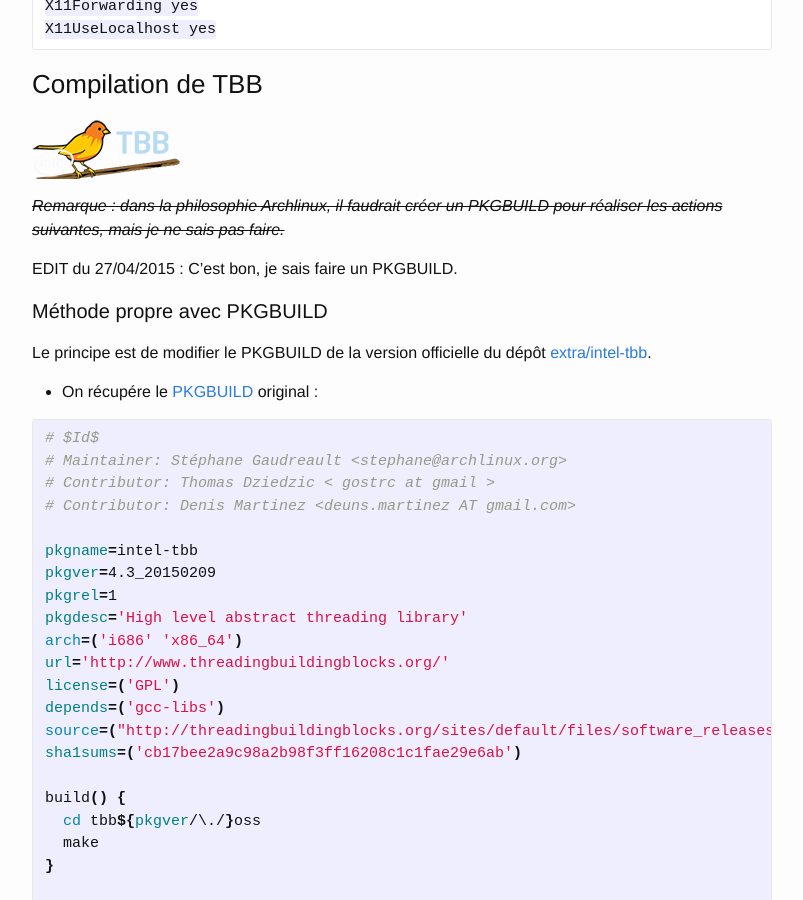
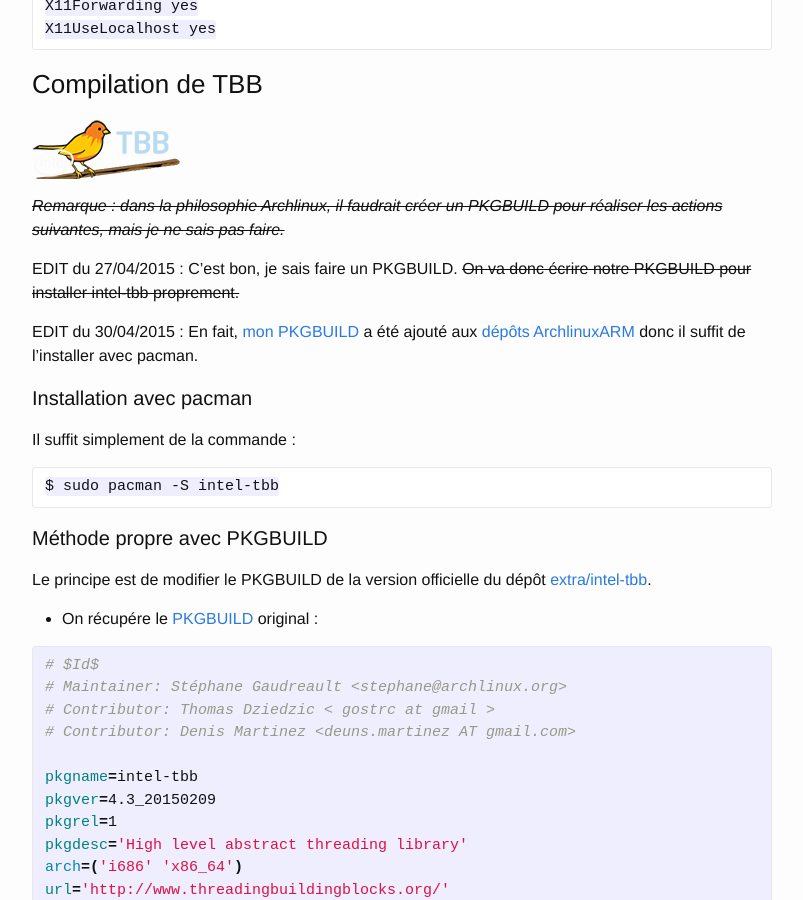
Before and after one commit to romainreignier/romainreignier.github.io, a Jekyll site: the page built from _posts/2015-04-19-installer-opencv3-raspberrypi2.md, in a window 1280 px wide and 900 px high, scrolled down 6088 px. Shown: the whole window, without its empty margins (238-1041 px from the left). Built offline with Jekyll 4.4.1, drawn with Linux system fonts in a browser that asks for light colours.

Commit message:
Ajout intel-tbb officiel

```diff
--- a/_posts/2015-04-19-installer-opencv3-raspberrypi2.md
+++ b/_posts/2015-04-19-installer-opencv3-raspberrypi2.md
@@ -215,7 +215,14 @@ Et ajouter les lignes suivantes (ou dé-commenter dans le fichier) :
 
 *<s>Remarque : dans la philosophie Archlinux, il faudrait créer un PKGBUILD pour réaliser les actions suivantes, mais je ne sais pas faire.</s>*
 
-EDIT du 27/04/2015 : C'est bon, je sais faire un PKGBUILD.
+EDIT du 27/04/2015 : C'est bon, je sais faire un PKGBUILD. <s>On va donc écrire notre PKGBUILD pour installer intel-tbb proprement.</s>
+
+EDIT du 30/04/2015 : En fait, [mon PKGBUILD](https://github.com/archlinuxarm/PKGBUILDs/tree/master/extra/intel-tbb) a été ajouté aux [dépôts ArchlinuxARM](http://archlinuxarm.org/packages) donc il suffit de l'installer avec pacman.
+
+#### Installation avec pacman
+Il suffit simplement de la commande :
+
+    $ sudo pacman -S intel-tbb
 
 #### Méthode propre avec PKGBUILD
 Le principe est de modifier le PKGBUILD de la version officielle du dépôt [extra/intel-tbb](https://www.archlinux.org/packages/extra/x86_64/intel-tbb/).
```
